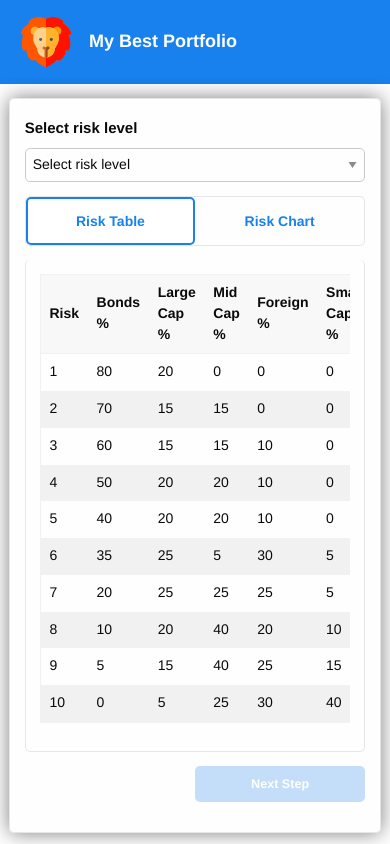
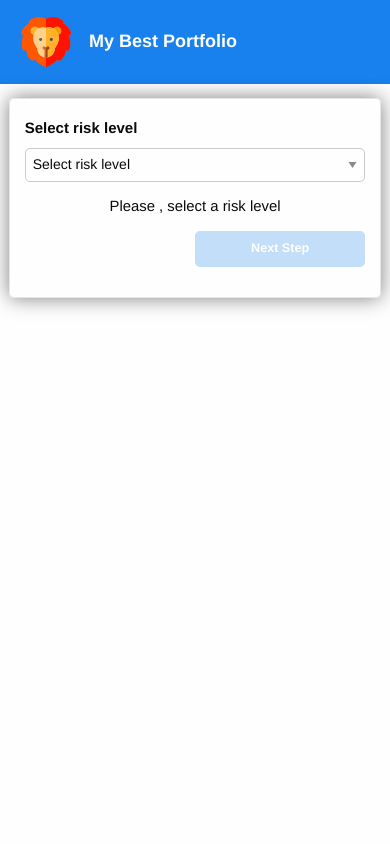
Before and after one commit to jsArroliga/ideal-portfolio, a React (Create React App) app: page / in a window 390 px wide. Built offline with nearby package versions, Linux system fonts and the light colour scheme.

Commit message:
mobile improvements

```diff
--- a/src/components/riskForm/RiskChart.js
+++ b/src/components/riskForm/RiskChart.js
@@ -31,7 +31,7 @@ function ChartRisk( ){
     return riskLevelData[ riskLevelSelected.level ] ? <Chart
             chartType="PieChart"
             width="100%"
-            height="400px"
+            height="auto"
             data={ [ ["Name", "Amount porcent"], ...riskChartData( ) ] }
             options={options}
           /> : <h5 className={'text-center'}> Please , select a risk level </h5>
--- a/src/components/riskForm/RiskRebalanceTable.js
+++ b/src/components/riskForm/RiskRebalanceTable.js
@@ -44,7 +44,7 @@ function RebalanceTable(  ){
     let riskLevelSelected = useSelector( store => store.riskLevel )
     let riskDataSelected = riskLevelData[ riskLevelSelected.level ]
 
-    const headers = ["Current Amount", "Difference", "New Amount", "Recommended Transfers"]
+    const headers = ["Current Amount", "Difference", "New Amount"]
     const tableName="rebalance"
 
     const getSuggestMsj = useCallback( () => {
@@ -119,7 +119,8 @@ function RebalanceTable(  ){
 
     }
 
-    return <div className="table-scroll rebalance-table">
+    return  <div className={'rebalance-table'}>
+        <div className="table-scroll ">
         <h5><b>Please Enter Your Current Portfolio</b></h5>
         <table>
             <thead>
@@ -141,14 +142,6 @@ function RebalanceTable(  ){
                     </td>
                     <td className={'rebalance-result'}>
                         <Input value={investmentFixes[ 'Bonds' ][0]} inputClass={ 'blue-color' } containerClass={'mb-0'} tabIndex="-1"/>
-                    </td>
-                    <td rowSpan={5} className={'rebalance-msj'}>
-                            <ul>
-                                {
-                                suggestMsj.map( (msj, index) =>(
-                                    <li key={`msj-list-${index}`}> { msj } </li>
-                                ) )}
-                            </ul>
                     </td>
                 </tr>
                 <tr>
@@ -202,11 +195,22 @@ function RebalanceTable(  ){
                 </tr>
             </tbody>
         </table>
+    </div>
+    {
+        suggestMsj.length > 0 ? <div>
+        {
+        suggestMsj.map( (msj, index) =>(
+            <div class="callout primary" key={`msj-list-${index}`}>
+            <p>{ msj }</p>
+            </div>
+        ) )}
 
-        <Button bClass={'btn-orange-p expanded large'} onClick={  () => { callRebalance() } }>
-                        <b>Rebalance</b>
-        </Button>
-    </div>
+        </div> : null
+    }
+    <Button bClass={'btn-orange-p expanded large'} onClick={  () => { callRebalance() } }>
+        <b>Rebalance</b>
+    </Button>
+</div>
 }
 
 export default RebalanceTable;
--- a/src/components/shared/Tabs.js
+++ b/src/components/shared/Tabs.js
@@ -23,7 +23,7 @@ function Tabs ( props ){
         </div>
     }
 
-    return <div className='custom-tab'>
+    return <div className={`custom-tab ${props.className}`}>
 
         <ul className="tabs" data-tabs id={tabId}>
             { getTabs() }
--- a/src/container/RiskForm.js
+++ b/src/container/RiskForm.js
@@ -16,6 +16,15 @@ function RiskForm() {
 
   let riskSelected = useSelector( store => store.riskLevel )
 
+  let tabs = [{
+    'label' : 'Risk Table',
+    'component' : <RiskTableList></RiskTableList>
+  },
+  {
+    'label' : 'Risk Chart',
+    'component' : <RiskChart></RiskChart>
+  }]
+
   const steps = {
     1 : {
       nextStep : 2,
@@ -24,15 +33,12 @@ function RiskForm() {
       },
       content : <div>
               <RiskSelector></RiskSelector>
-              <Tabs tabsData={
-                [{
-                  'label' : 'Risk Table',
-                  'component' : <RiskTableList></RiskTableList>
-                },
-                {
-                    'label' : 'Risk Chart',
-                    'component' : <RiskChart></RiskChart>
-                }]} ></Tabs>
+              <div className={'show-for-medium'}>
+                <Tabs tabsData={ tabs } ></Tabs>
+              </div>
+              <div className={'show-for-small-only'}>
+                <RiskChart></RiskChart>
+              </div>
       </div>
     },
     2 : {
--- a/src/style/general.scss
+++ b/src/style/general.scss
@@ -2,7 +2,11 @@
 html{
     font-size: 14px;
 }
-
+p{
+    @media (max-width: 768px) {
+        font-size: 12px;
+    }
+}
 .mr-1{
     margin-right: 1em;
 }
```
Also changed, not shown: 1 other file (tests, documents, lock files or other folders).
